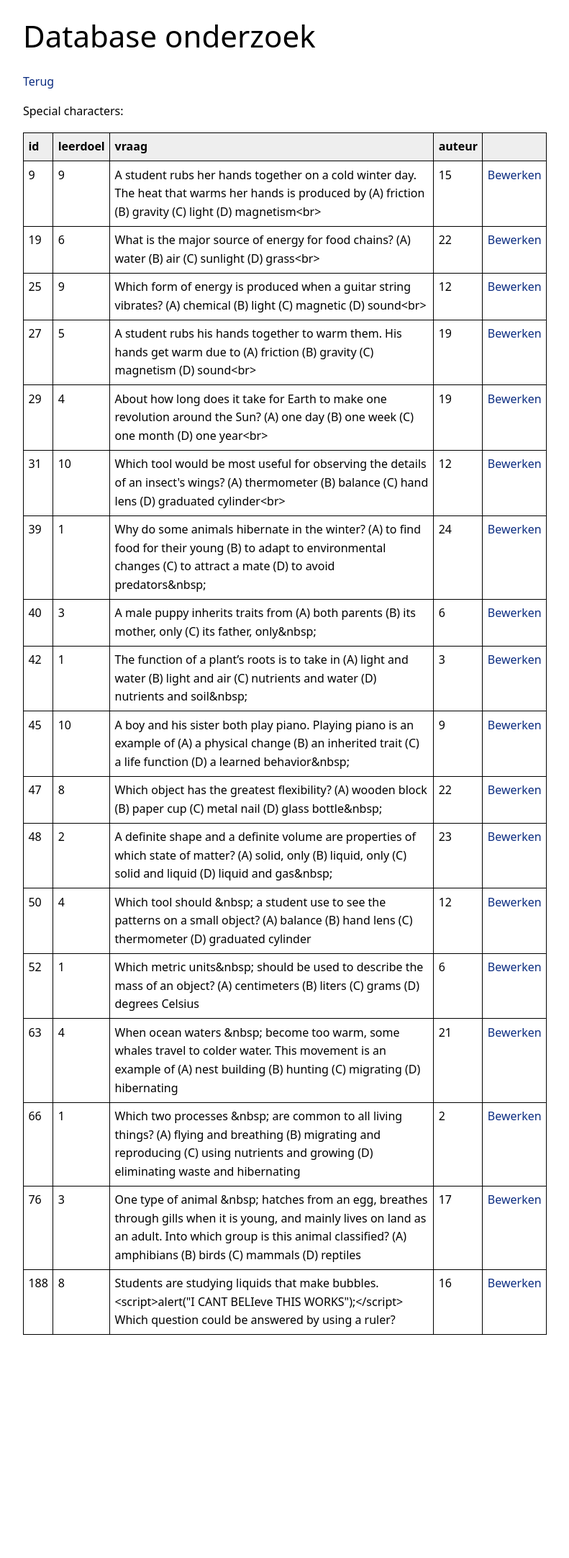
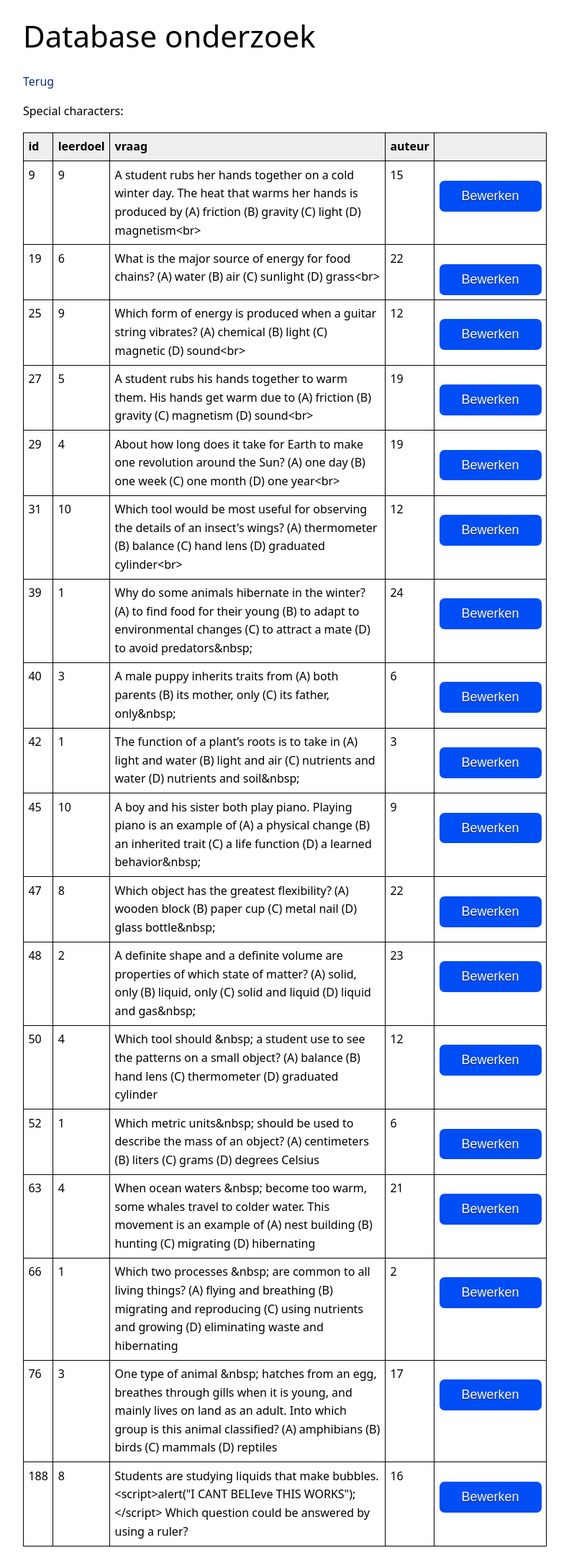
Before and after one commit to Maarten-DLVW/RAC22-SWDVT-1D_werkplaats-2-mvc-nohtyp, a Flask app: page /special_characters in a window 1280 px wide. Shown: the whole page at 72% size, without its empty margins (244-1035 px from the left). Before the commit the page ends 1854 px from the top, so only its background shows below. Run offline with Flask 2, Linux system fonts and the light colour scheme; the visitor is signed in with stand-in values (Sample User, id 1); data comes from the database, SQL or seed files in the repository.

Commit message:
FEATURE: styled edit bttns for special characters and data types

```diff
--- a/templates/data_types.html
+++ b/templates/data_types.html
@@ -31,7 +31,7 @@
             <td>{{ row.3 }}</td>
             <td>{{ row.4 }}</td>
             <td>{{ row.5 }}</td>
-            <td><a href="/data_types/edit/{{ row.0 }}">Bewerken</a></td>
+            <td><a href="/data_types/edit/{{ row.0 }}" clas="buttonstyle_blue">Bewerken</a></td>
         </tr>
         {% endfor %}
         </tbody>
--- a/templates/special_characters.html
+++ b/templates/special_characters.html
@@ -29,7 +29,7 @@
             <td>{{ row.1 }}</td>
             <td>{{ row.2 }}</td>
             <td>{{ row.3 }}</td>
-            <td><a href="/special_characters/edit/{{ row.0 }}">Bewerken</a></td
+            <td><a href="/special_characters/edit/{{ row.0 }}" class="buttonstyle_blue">Bewerken</a></td>
         </tr>
         {% endfor %}
         </tbody>
```
